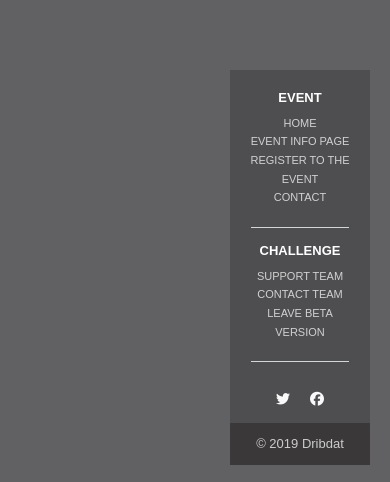
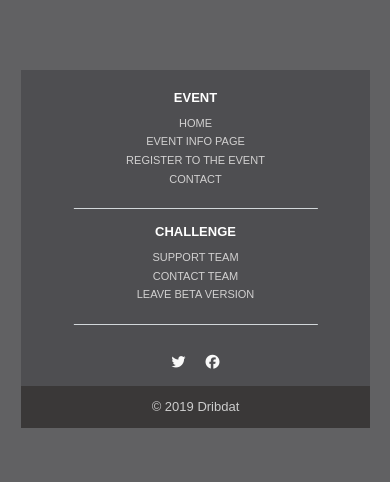
Before and after one commit to loleg/dribdat2_frontend, a Vue app: page /project/1/ressources in a window 390 px wide. Shown: the part 748-1230 px from the top of the page. After the commit the page ends 1196 px from the top, so only its background shows below. Built offline with nearby package versions, Linux system fonts and the light colour scheme; no server answers.

Commit message:
Footer for phone

```diff
--- a/src/components/Navigation.vue
+++ b/src/components/Navigation.vue
@@ -35,11 +35,12 @@ export default {
 </script>
 
 <style scoped>
+
 .sidebar {
   width: 180px;
   background-color: #616163;
   position: fixed;
-  height: 94%;
+  height: 100%;
   border: 1px groove #89a7af;
   border-radius: 5px;
   font-family: Verdana, Geneva, sans-serif;
--- a/src/components/Project.vue
+++ b/src/components/Project.vue
@@ -51,5 +51,10 @@ export default {
     margin-left: 0px;
     padding: 1px 20px;
   }
+  .content-bottom {
+
+    margin-top: 70px;
+    margin-left: 1px;
+  }
 }
 </style>
```
